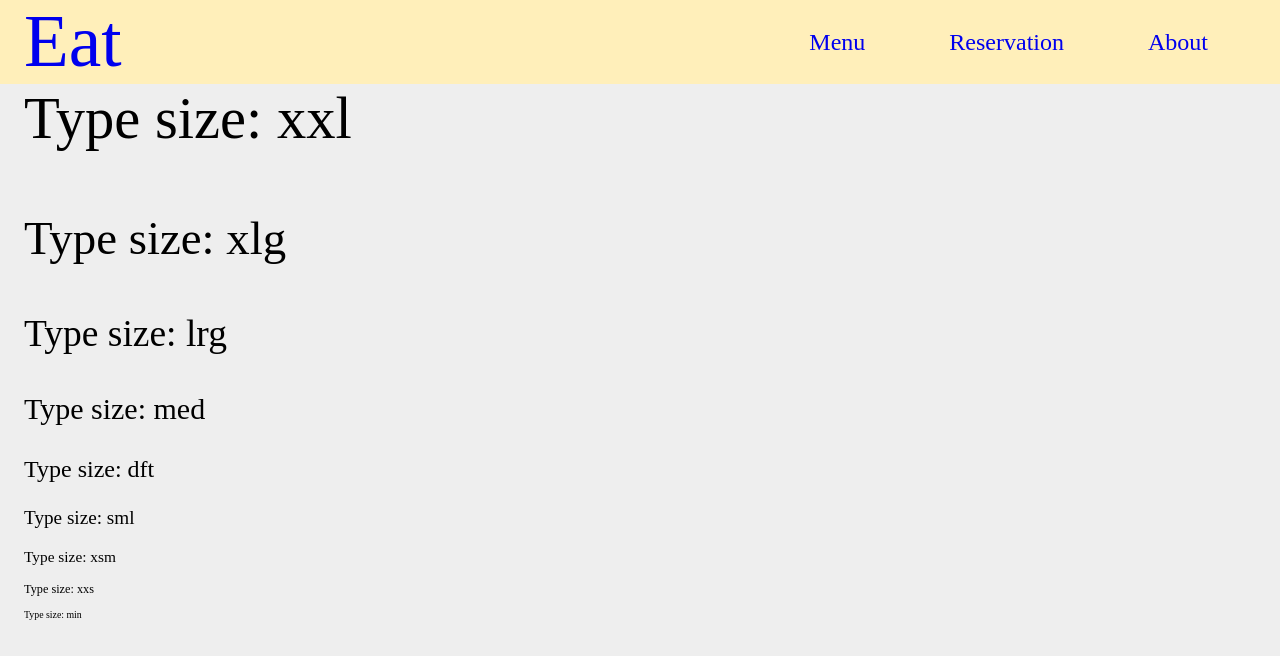
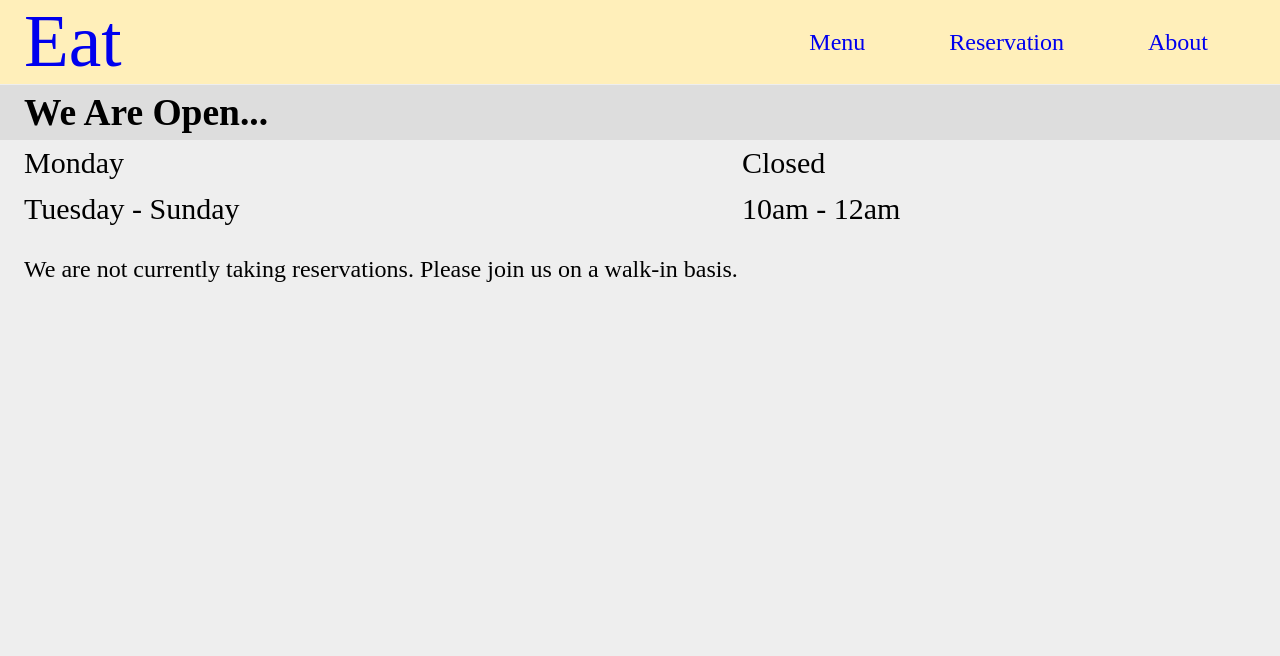
Before and after one commit to jordanhailey/eat-template, an Eleventy site: page src/index.md in a window 1280 px wide. Built offline with nearby package versions, Linux system fonts and the light colour scheme; Eleventy itself is replaced by a stand-in of ours; files that its build step writes are made by us from their sources.

Commit message:
boilerplate restaurant operations information

```diff
--- a/src/_data/helpers.js
+++ b/src/_data/helpers.js
@@ -20,4 +20,4 @@ module.exports = {
 
     return response;
   }
-};
+}
--- /dev/null
+++ b/src/_data/ops.yaml
@@ -0,0 +1,35 @@
+---
+open:
+  - name: monday
+    hours:
+      open: ""
+      close: ""
+  - name: tuesday - sunday
+    hours:
+      open: '10am'
+      close: '12am'
+  #- name: wednesday
+    #hours:
+      #open: '10am'
+      #close: '12am'
+  #- name: thursday
+    #hours:
+      #open: '10am'
+      #close: '12am'
+  #- name: friday
+    #hours:
+      #open: '10am'
+      #close: '12am'
+  #- name: saturday
+    #hours:
+      #open: '10am'
+      #close: '12am'
+  #- name: sunday
+    #hours:
+      #open: '10am'
+      #close: '12am'
+holidays: []
+reservations: false
+manager:
+  name: Joe Manager
+  email: mailto:management+joe_manager@eatfoo.com
--- a/src/_includes/layouts/home.html
+++ b/src/_includes/layouts/home.html
@@ -1,5 +1,3 @@
 {% extends "layouts/base.html" %} {% block content %}
-<main>
-  {{ content | safe }}
-</main>
+{{ content | safe }}
 {% endblock %}
--- /dev/null
+++ b/src/_includes/partials/operations.html
@@ -0,0 +1,34 @@
+<div id="hours" class="container full-bleed" tabindex="-1">
+<div class="wrapper">
+<table class="hours-of-operations full-width">
+<tbody>
+<tr class="fnt__lrg">
+	<th role="heading" colspan="2">We are open...</th>
+</tr>
+{% for day in ops.open %}
+<tr class="fnt__med">
+<td>
+	{{day.name}}
+</td>
+{% if day.hours.open %}
+<td>
+	{{day.hours.open}} - {{day.hours.close}}
+</td>
+{% else %}
+<td>Closed</td>
+{% endif %}
+</tr>
+{% endfor %}
+</tbody>
+</table>
+<div class="reservations">
+{% if ops.reservations %}
+TODO: SHOW RESERVATION WIDGET
+{% else %}
+<p>
+We are not currently taking reservations. Please join us on a walk-in basis.
+</p>
+{% endif %}
+</div>
+</div>
+</div>
--- a/src/assets/css/global.css
+++ b/src/assets/css/global.css
@@ -10,6 +10,7 @@
 	--fnt__xsm:  0.64rem; /* ?? */
 	--fnt__xxs: 0.512rem; /* ?? */
 	--fnt__min:  0.41rem; /* ?? */
+	--main__padding: 1rem;
 	--background-col: #eee;
 	--nav-background-col: #FFEFBA;
 }
@@ -24,8 +25,11 @@ body {
 	margin: 0;
 }
 
-body > * {
-	padding: 0 1rem;
+main > *, main > .container.full-bleed > .wrapper > * {
+	padding: 0 var(--main__padding);
+}
+main > .container.full-bleed, main > .container.full-bleed > .wrapper > .full-width {
+	padding: 0;
 }
 
 .fnt__max,
@@ -155,13 +159,13 @@ small {
 	border-bottom-right-radius: 8px;
 }
 
-ul > li {
+.site-header__nav ul > li {
 	margin: var(--li__margin);
 	padding: var(--li__padding);
 	display: flex;
 }
 
-ul > li:first-child {
+.site-header__nav ul > li:first-child {
 	--li__margin: 0;
 }
 
@@ -222,6 +226,31 @@ justify-content: flex-end;
 	right: 1.5rem;
 	top: 0.5rem;
 }
+
+.grid {
+	display: grid;
+	grid-template-columns: var(--cols);
+}
+
+.hours-of-operations {
+	text-transform: capitalize;
+	width: 100%;
+	border-spacing: 0;
+}
+
+.hours-of-operations th, .hours-of-operations td {
+	padding: 0.25rem 1rem;
+}
+
+.hours-of-operations th {
+	text-align: left;
+	background: #ddd;
+}
+
+.hours-of-operations tr:first-of-type {
+	padding: 0.25rem 0.5rem;
+}
+
 
 @media only screen and (max-width: 900px) {
 	:root {
--- a/src/index.md
+++ b/src/index.md
@@ -2,12 +2,5 @@
  title: Eat
  layout: layouts/home.html
 ---
-<p class="fnt__xxl">Type size: xxl</p>
-<p class="fnt__xlg">Type size: xlg</p>
-<p class="fnt__lrg">Type size: lrg</p>
-<p class="fnt__med">Type size: med</p>
-<p class="fnt__reg">Type size: dft</p>
-<p class="fnt__sml">Type size: sml</p>
-<p class="fnt__xsm">Type size: xsm</p>
-<p class="fnt__xxs">Type size: xxs</p>
-<p class="fnt__min">Type size: min</p>
+
+{% include 'partials/operations.html' %}
```
